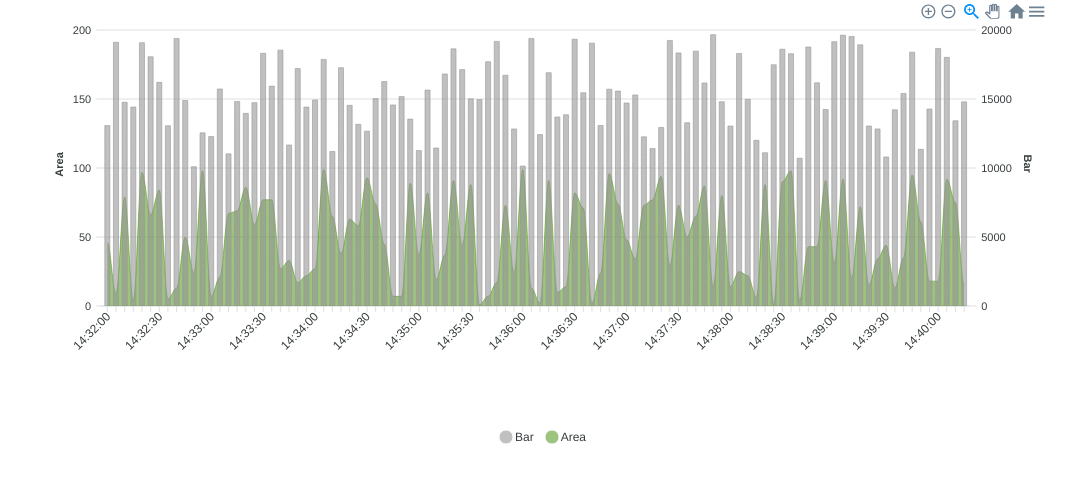
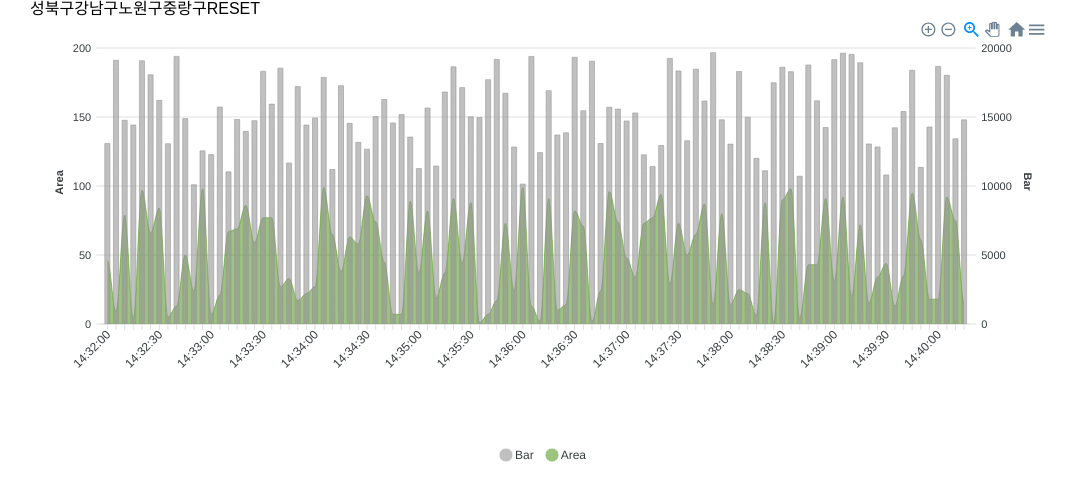
Before and after one commit to 337yj/pre-onboarding-12th-4, a React (Create React App) app: page / in a window 1280 px wide. Shown: the top 500 px of the page, without its empty margins (98-1174 px from the left). Built offline with nearby package versions, Linux system fonts and the light colour scheme; a web font is replaced by a local one.

Commit message:
feat : 지역이름의 버튼 클릭 시 해당 ID값과 동일한 ID값의 데이터 구역만 필터링 되도록 구현

```diff
--- a/src/App.js
+++ b/src/App.js
@@ -6,9 +6,30 @@ function App() {
   const { data } = useFetchData();
   const [searchParams, setSearchParams] = useSearchParams();
   const selectedId = searchParams.get("id");
+  const ids = Object.values(data).map((item) => item.id);
+  const distinctIds = [
+    ...ids.filter((id, index) => ids.indexOf(id) === index),
+    "RESET",
+  ];
+
+  const onClickFilter = (id) => {
+    if (id === "RESET") {
+      setSearchParams();
+    } else {
+      setSearchParams({ id });
+    }
+  };
 
   return (
     <div>
+      {distinctIds.map((id) => {
+        return (
+          <button key={id} onClick={() => onClickFilter(id)}>
+            {id}
+          </button>
+        );
+      })}
+
       <Chart
         data={data}
         setSearchParams={setSearchParams}
```
